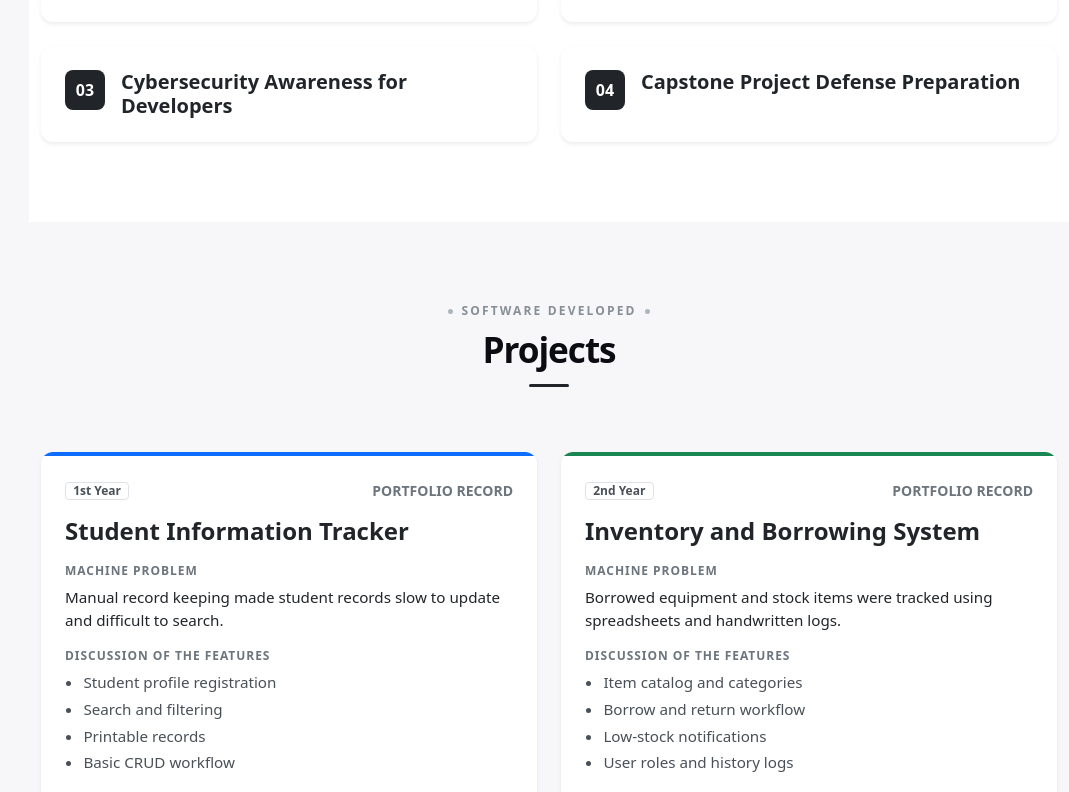
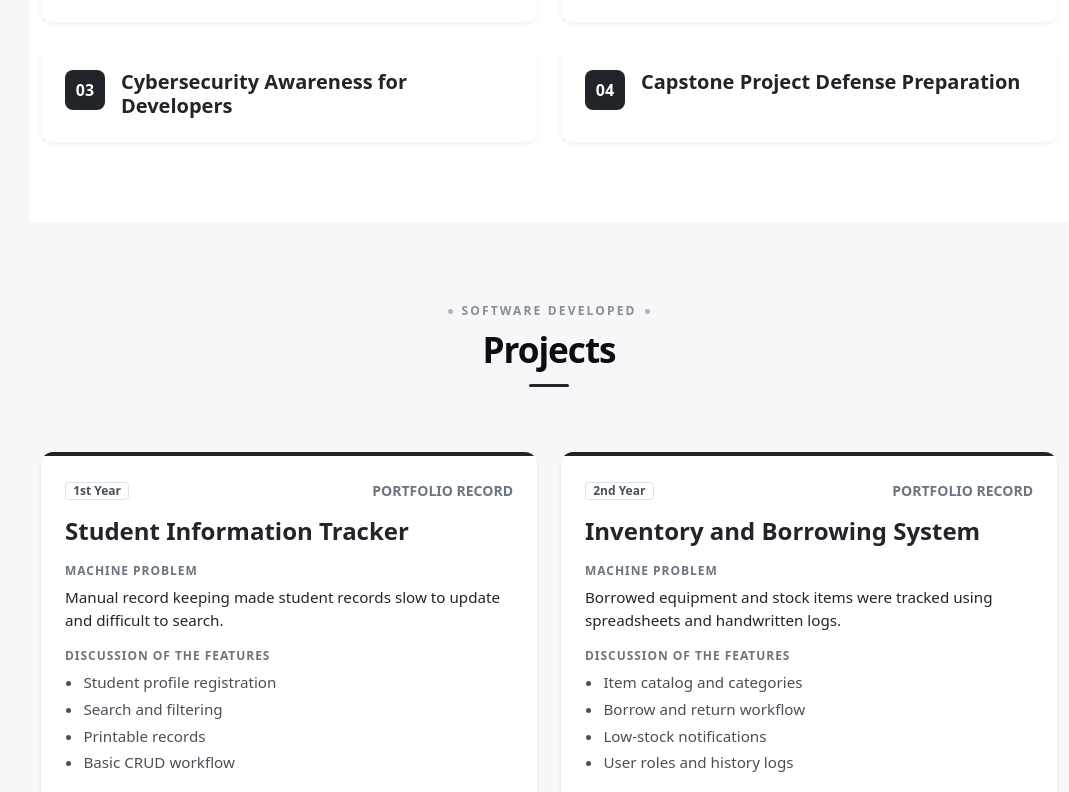
Before and after one commit to eltocmo0115/juliusPortfolio, a React (Vite) app: page / in a window 1280 px wide. Shown: the part 2000-2792 px from the top of the page, without its empty margins (211-1280 px from the left). Built offline with nearby package versions, Linux system fonts and the light colour scheme.

Commit message:
fix: make section headings immediately visible on load, bypassing scroll animation

```diff
--- a/src/components/sections/ProjectCard.jsx
+++ b/src/components/sections/ProjectCard.jsx
@@ -1,12 +1,12 @@
 /**
  * ProjectCard — displays a single software project entry.
  *
- * @param {{ project: object, accent: 'primary'|'success' }} props
+ * @param {{ project: object }} props
  */
-function ProjectCard({ project, accent = 'primary' }) {
+function ProjectCard({ project }) {
   return (
     <article className="project-card card border-0 shadow-sm h-100">
-      <div className={`project-card__bar bg-${accent}`} aria-hidden="true" />
+      <div className="project-card__bar" aria-hidden="true" />
       <div className="card-body p-4">
         {/* Header */}
         <div className="d-flex flex-wrap align-items-center justify-content-between gap-2 mb-3">
--- a/src/components/sections/ProjectsSection.jsx
+++ b/src/components/sections/ProjectsSection.jsx
@@ -3,11 +3,6 @@ import ProjectCard from '@/components/sections/ProjectCard'
 import { useScrollAnimation } from '@/hooks/useScrollAnimation'
 import { softwareProjects } from '@/data/portfolioData'
 
-const ACCENTS = ['primary', 'success', 'primary', 'success']
-
-/**
- * Projects section — grid of ProjectCards, one per academic year.
- */
 function ProjectsSection() {
   const ref = useScrollAnimation()
   return (
@@ -19,9 +14,9 @@ function ProjectsSection() {
           description=""
         />
         <div className="row g-4 animate-on-scroll" ref={ref}>
-          {softwareProjects.map((project, index) => (
+          {softwareProjects.map((project) => (
             <div className="col-lg-6" key={project.id}>
-              <ProjectCard project={project} accent={ACCENTS[index % ACCENTS.length]} />
+              <ProjectCard project={project} />
             </div>
           ))}
         </div>
--- a/src/components/ui/SectionHeading.jsx
+++ b/src/components/ui/SectionHeading.jsx
@@ -1,16 +1,11 @@
-import { useScrollAnimation } from '@/hooks/useScrollAnimation'
-
 /**
- * SectionHeading — shared minimalist card-based heading.
- * Features a solid dark vertical accent bar on the left edge.
+ * SectionHeading — shared minimalist centered heading.
  *
  * @param {{ eyebrow: string, title: string, description?: string }} props
  */
 function SectionHeading({ eyebrow, title, description }) {
-  const ref = useScrollAnimation()
-
   return (
-    <div ref={ref} className="section-heading-centered animate-on-scroll">
+    <div className="section-heading-centered">
       <p className="section-header-eyebrow">{eyebrow}</p>
       <h2 className="section-header-title">{title}</h2>
       <div className="section-header-divider" />
```
